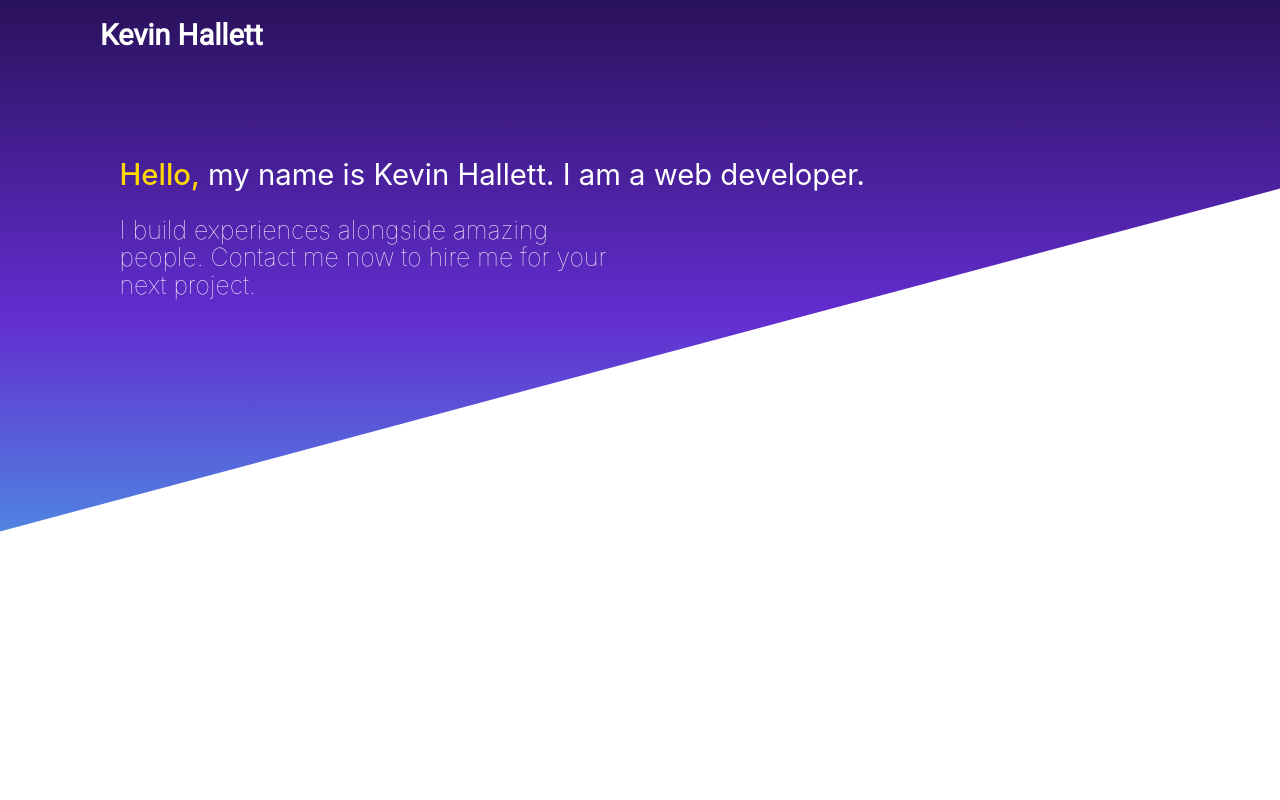
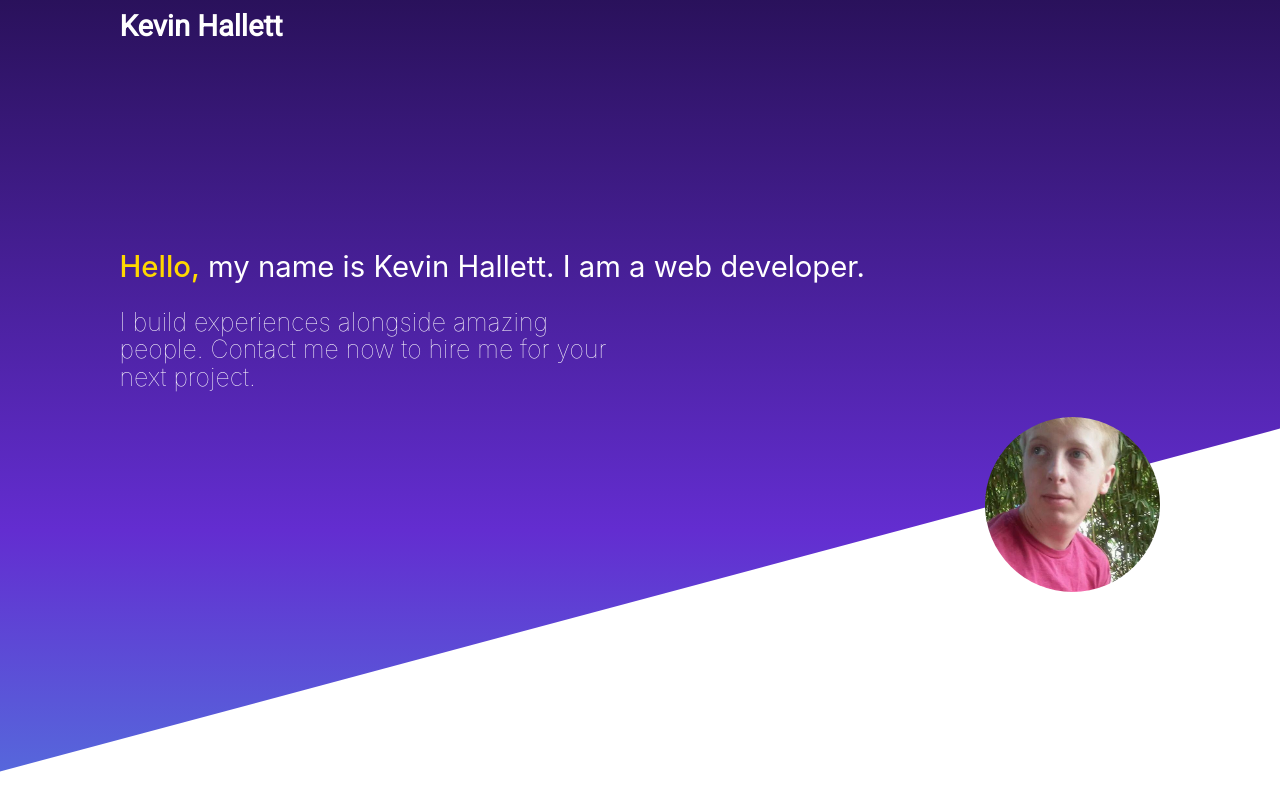
Before and after one commit to Arcia125/portfolio, a Gatsby site: page / in a window 1280 px wide. Shown: the top 800 px of the page. Built offline with nearby package versions, Linux system fonts and the light colour scheme; Gatsby itself is replaced by a stand-in of ours.

Commit message:
refactoring

```diff
--- a/package.json
+++ b/package.json
@@ -5,6 +5,7 @@
   "version": "0.1.0",
   "author": "Kyle Mathews <mathews.kyle@gmail.com>",
   "dependencies": {
+    "classnames": "^2.2.6",
     "gatsby": "^2.1.5",
     "gatsby-image": "^2.0.29",
     "gatsby-plugin-manifest": "^2.0.18",
--- a/src/components/header.js
+++ b/src/components/header.js
@@ -1,6 +1,7 @@
 import { Link } from "gatsby"
 import PropTypes from "prop-types"
 import React from "react"
+import { layout } from "../constants/layout";
 
 const Header = ({ siteTitle }) => (
   <header
@@ -11,8 +12,8 @@ const Header = ({ siteTitle }) => (
     <div
       style={{
         margin: `0 auto`,
-        maxWidth: 1080,
-        padding: `.5rem 0`,
+        maxWidth: layout.maxWidth,
+        padding: layout.padding,
       }}
     >
       <h1 style={{ margin: 0 }}>
--- a/src/components/image.js
+++ b/src/components/image.js
@@ -17,7 +17,7 @@ const Image = () => (
   <StaticQuery
     query={graphql`
       query {
-        placeholderImage: file(relativePath: { eq: "gatsby-astronaut.png" }) {
+        placeholderImage: file(relativePath: { eq: "kevin-hallett.jpg" }) {
           childImageSharp {
             fluid(maxWidth: 300) {
               ...GatsbyImageSharpFluid
--- a/src/components/layout.js
+++ b/src/components/layout.js
@@ -4,6 +4,7 @@ import { StaticQuery, graphql } from "gatsby"
 
 import Header from "./header"
 import "./layout.css"
+import { layout } from "../constants/layout";
 
 const Layout = ({ children }) => (
   <StaticQuery
@@ -17,13 +18,13 @@ const Layout = ({ children }) => (
       }
     `}
     render={data => (
-      <>
+      <div>
         <Header siteTitle={data.site.siteMetadata.title} />
         <div
           style={{
             margin: `0 auto`,
-            maxWidth: 1080,
-            padding: `0px 1.0875rem 1.45rem`,
+            maxWidth: layout.maxWidth,
+            padding: layout.padding,
             paddingTop: 0,
           }}
         >
@@ -34,7 +35,7 @@ const Layout = ({ children }) => (
             <a href="https://www.gatsbyjs.org">Gatsby</a>
           </footer>
         </div>
-      </>
+      </div>
     )}
   />
 )
--- a/src/components/page-gradient.js
+++ b/src/components/page-gradient/index.js
@@ -1,18 +1,10 @@
 import React from 'react';
+import classnames from 'classnames';
 
-const containerStyles = {
-  top: '-30vh',
-  left: 0,
-  height: '75vh',
-  width: '100%',
-  position: 'absolute',
-  transform: 'skewY(-15deg)',
-  overflow: 'hidden',
-  zIndex: '-1'
-};
+import './page-gradient.css';
 
-const PageGradient = ({ color1, color1Stop, color2, color2Stop, color3, color3Stop }) => (
-  <div style={containerStyles}><div style={{
+const PageGradient = ({ className, color1, color1Stop, color2, color2Stop, color3, color3Stop }) => (
+  <div className={classnames(className, 'page-gradient')}><div style={{
     background: `linear-gradient(${color1} ${color1Stop}, ${color2} ${color2Stop}, ${color3} ${color3Stop})`,
     height: '150%',
     transform: 'skewY(15deg)'
--- /dev/null
+++ b/src/components/page-gradient/page-gradient.css
@@ -0,0 +1,10 @@
+.page-gradient {
+  height: 1000px;
+  top: -400px;
+  left: 0;
+  width: 100%;
+  position: absolute;
+  transform: skewY(-15deg);
+  overflow: hidden;
+  z-index: -1;
+}
--- /dev/null
+++ b/src/constants/layout.js
@@ -0,0 +1,8 @@
+const layout = {
+  maxWidth: 1080,
+  padding: `0px 1.0875rem 1.45rem`
+};
+
+export {
+  layout
+};
--- a/src/pages/index.js
+++ b/src/pages/index.js
@@ -1,9 +1,9 @@
 import React from "react"
-import { Link } from "gatsby"
 
 import Layout from "../components/layout"
 import SEO from "../components/seo"
-import { PageGradient } from "../components/page-gradient";
+import { PageGradient } from "../components/page-gradient/index";
+import Image from "../components/image";
 
 const IndexPage = () => (
   <Layout>
@@ -12,7 +12,7 @@ const IndexPage = () => (
     <div style={{
       marginBottom: '70vh'
     }}>
-      <h2 style={{ color: '#fff', marginTop: '12vh', fontWeight: 400 }}>
+      <h2 style={{ color: '#fff', marginTop: '10rem', fontWeight: 400 }}>
         <span style={{ color: 'gold', fontWeight: 600, fontWeight: 500 }}>Hello,</span> my name is Kevin Hallett.
         I am a web developer.
       </h2>
@@ -21,6 +21,9 @@ const IndexPage = () => (
         fontWeight: 100,
         maxWidth: '28rem'
       }}>I build experiences alongside amazing people. Contact me now to hire me for your next project.</h3>
+      <div style={{ width: '175px', float: 'right', borderRadius: '50%', overflow: 'hidden' }}>
+        <Image />
+      </div>
     </div>
   </Layout>
 )
```
Also changed, not shown: 1 other file.
